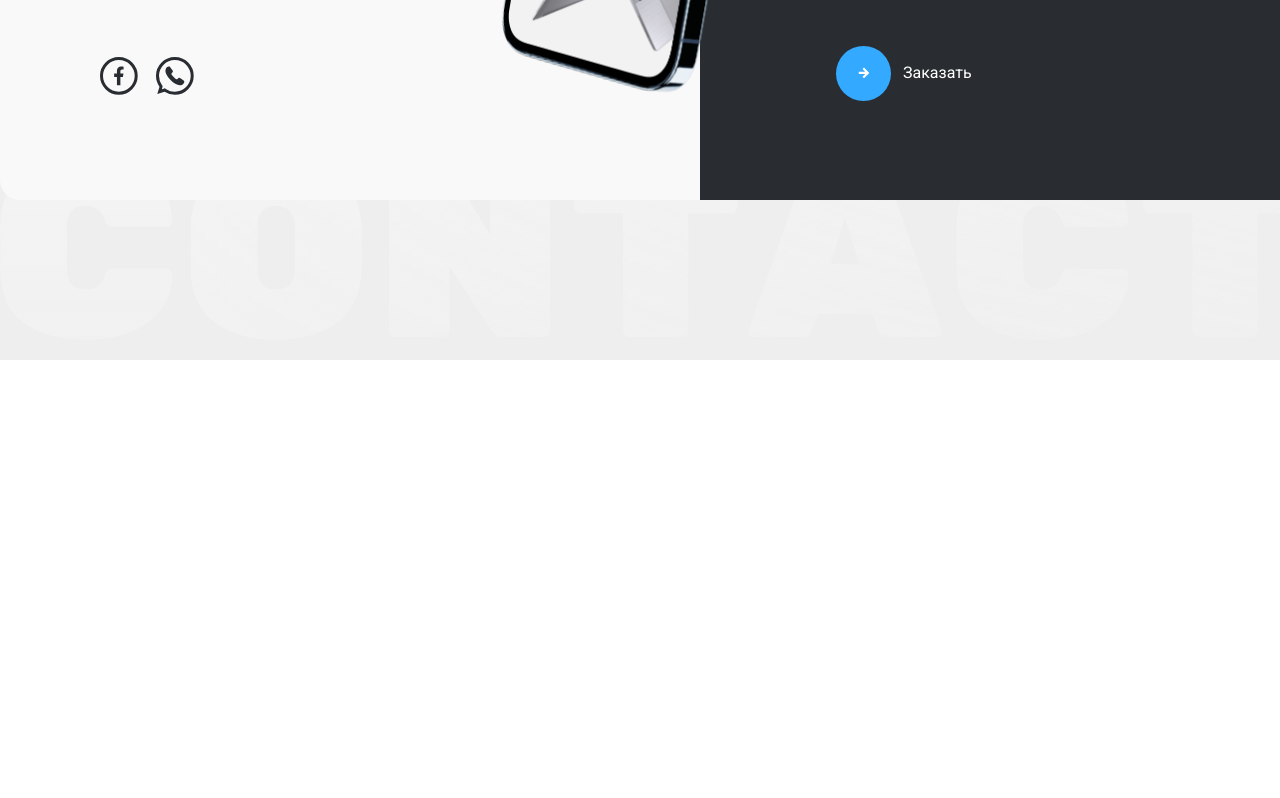
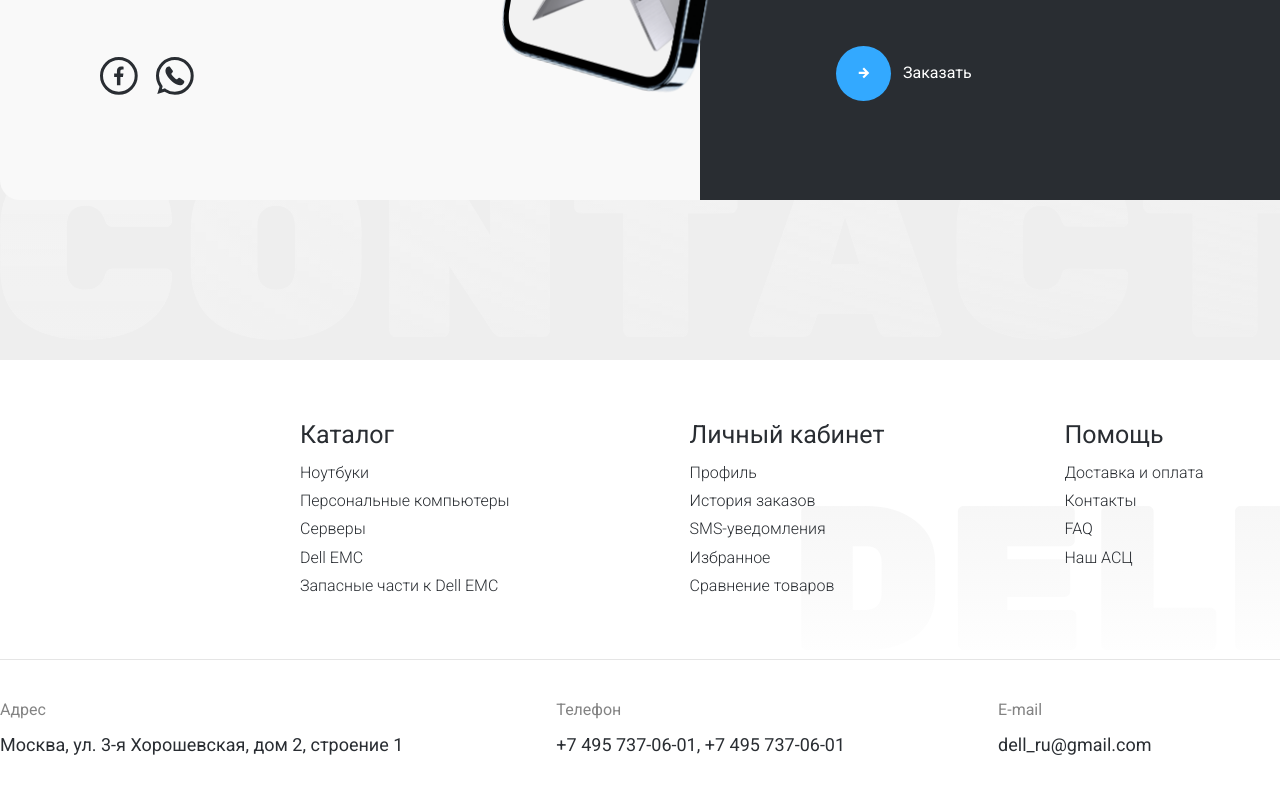
Before and after one commit to gushi-cookie/digital-shop, a website built with Vite: page index.html in a window 1280 px wide. Shown: the part 4947-5745 px from the top of the page. Before the commit the page ends 5307 px from the top, so only its background shows below. Built offline with nearby package versions, Linux system fonts and the light colour scheme; files whose address does not match are found by name.

Commit message:
Created "footer" section.

```diff
--- a/index.html
+++ b/index.html
@@ -224,6 +224,101 @@
 
       </div>
     </section>
+
+    <footer class="footer">
+      <div class="footer__wrap">
+        <a class=footer__logo href="/"></a>
+
+        <div class="footer__links">
+
+          <div class="footer__nav">
+            <div class="footer__nav-heading">Каталог</div>
+            <ul class="footer__nav-list">
+              <li class="footer__nav-item">
+                <a class="footer__nav-link" href="#">Ноутбуки</a>
+              </li>
+              <li class="footer__nav-item">
+                <a class="footer__nav-link" href="#">Персональные компьютеры</a>
+              </li>
+              <li class="footer__nav-item">
+                <a class="footer__nav-link" href="#">Серверы</a>
+              </li>
+              <li class="footer__nav-item">
+                <a class="footer__nav-link" href="#">Dell EMC</a>
+              </li>
+              <li class="footer__nav-item">
+                <a class="footer__nav-link" href="#">Запасные части к Dell EMC</a>
+              </li>
+            </ul>
+          </div>
+
+          <div class="footer__nav">
+            <div class="footer__nav-heading">Личный кабинет</div>
+            <ul class="footer__nav-list">
+              <li class="footer__nav-item">
+                <a class="footer__nav-link" href="#">Профиль</a>
+              </li>
+              <li class="footer__nav-item">
+                <a class="footer__nav-link" href="#">История заказов</a>
+              </li>
+              <li class="footer__nav-item">
+                <a class="footer__nav-link" href="#">SMS-уведомления</a>
+              </li>
+              <li class="footer__nav-item">
+                <a class="footer__nav-link" href="#">Избранное</a>
+              </li>
+              <li class="footer__nav-item">
+                <a class="footer__nav-link" href="#">Сравнение товаров</a>
+              </li>
+            </ul>
+          </div>
+
+          <div class="footer__nav">
+            <div class="footer__nav-heading">Помощь</div>
+            <ul class="footer__nav-list">
+              <li class="footer__nav-item">
+                <a class="footer__nav-link" href="#">Доставка и оплата</a>
+              </li>
+              <li class="footer__nav-item">
+                <a class="footer__nav-link" href="#">Контакты</a>
+              </li>
+              <li class="footer__nav-item">
+                <a class="footer__nav-link" href="#">FAQ</a>
+              </li>
+              <li class="footer__nav-item">
+                <a class="footer__nav-link" href="#">Наш АСЦ</a>
+              </li>
+            </ul>
+          </div>
+
+        </div>
+
+        <div class="footer__line"></div>
+
+        <address class="footer__contacts">
+          <div class="footer__contact">
+            <div class="footer__contact-heading">Адрес</div>
+            <div class="footer__contact-text">Москва, ул. 3-я Хорошевская, дом 2, строение 1</div>
+          </div>
+
+          <div class="footer__contact">
+            <div class="footer__contact-heading">Телефон</div>
+            <div class="footer__contact-text">+7 495 737-06-01, +7 495 737-06-01</div>
+          </div>
+
+          <div class="footer__contact">
+            <div class="footer__contact-heading">E-mail</div>
+            <div class="footer__contact-text">dell_ru@gmail.com</div>
+          </div>
+
+          <div class="footer__socials">
+            <a class="footer__fb-link" href="#" target="_blank"></a>
+            <a class="footer__wa-link" href="#" target="_blank"></a>
+          </div>
+        </address>
+      </div>
+    </footer>
+
     <script type="module" src="/src/main.ts"></script>
   </body>
 </html>
--- /dev/null
+++ b/src/styles/footer.css
@@ -0,0 +1,139 @@
+.footer {
+    padding-top: 60px;
+    padding-bottom: 40px;
+
+    font-family: 'Roboto', sans-serif;
+
+    background:
+    url('/images/footer_bg-dell.svg') right -36px center  / 515px no-repeat,
+    #FFF;
+}
+
+.footer__wrap {
+    position: relative;
+
+    width: 1400px;
+    height: 338px;
+    margin: 0 auto;
+    box-sizing: border-box;
+}
+
+.footer__logo {
+    position: absolute;
+    top: 29px;
+    left: 0;
+
+    display: block;
+    width: 112px;
+    height: 112px;
+
+    background-image: url('/images/logo.png');
+    background-size: 100%;
+}
+
+.footer__links {
+    position: absolute;
+    left: 300px;
+
+    display: flex;
+}
+
+.footer__line {
+    position: absolute;
+    top: 239px;
+
+    width: 100%;
+    height: 1px;
+
+    background-color: #E5E5E5;
+}
+
+
+/* Nav list */
+.footer__nav {
+    margin-right: 180px;
+}
+
+.footer__nav:last-child {
+    margin-right: 0;
+}
+
+.footer__nav-heading {
+    color: #292D32;
+    font-size: 25px;
+
+    line-height: normal;
+    margin-bottom: 15px;
+}
+
+.footer__nav-list {
+    list-style-type: none;
+    padding: 0;
+    margin: 0;
+}
+
+.footer__nav-item {
+    margin-bottom: 10px;
+}
+
+.footer__nav-link {
+    color: #292D32;
+    font-size: 16px;
+    font-weight: 300;
+    text-decoration: none;
+}
+
+
+
+.footer__contacts {
+    position: absolute;
+    bottom: 0;
+
+    display: flex;
+    width: 100%;
+
+    align-items: center;
+}
+
+.footer__socials {
+    display: flex;
+    margin-left: auto;
+}
+
+.footer__socials > * {
+    width: 38px;
+    height: 38px;
+}
+
+.footer__fb-link {
+    margin-right: 18px;
+    background-image: url('/icons/facebook.svg');
+}
+
+.footer__wa-link {
+    background-image: url('/icons/whatsapp.svg');
+}
+
+
+/* Contact */
+.footer__contact {
+    margin-right: 153px;
+}
+
+.footer__contact:nth-child(3) {
+    margin-right: 0;
+}
+
+.footer__contact-heading {
+    color: #838383;
+    font-size: 16px;
+
+    line-height: 21px;
+    margin-bottom: 11px;
+}
+
+.footer__contact-text {
+    color: #292D32;
+    font-size: 18px;
+    line-height: 27px;
+}
--- a/src/styles/main.css
+++ b/src/styles/main.css
@@ -1,5 +1,6 @@
 @import url('https://fonts.googleapis.com/css2?family=Roboto:wght@100;300;400;700;900&display=swap');
 @import url('./header.css');
+@import url('./footer.css');
 @import url('./contacts.css');
 @import url('./info-card.css');
 @import url('./news-card.css');
```
Also changed, not shown: public/images/footer_bg-dell.svg (added).
